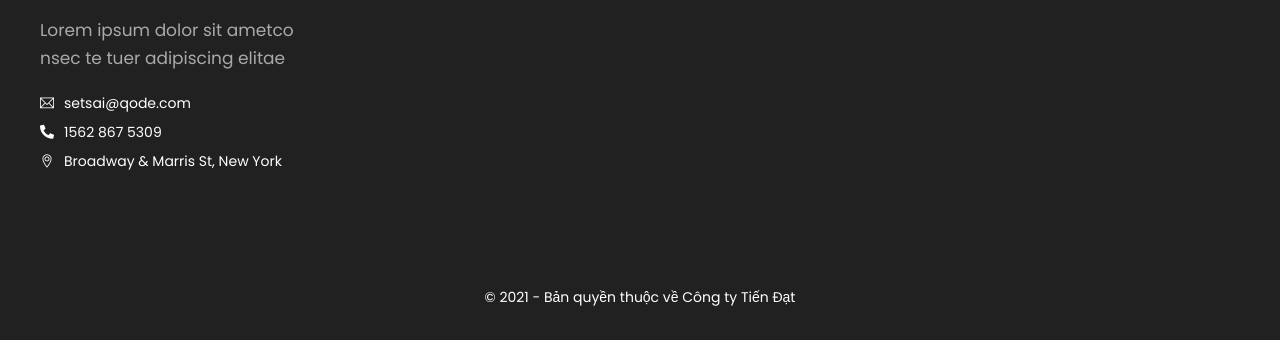
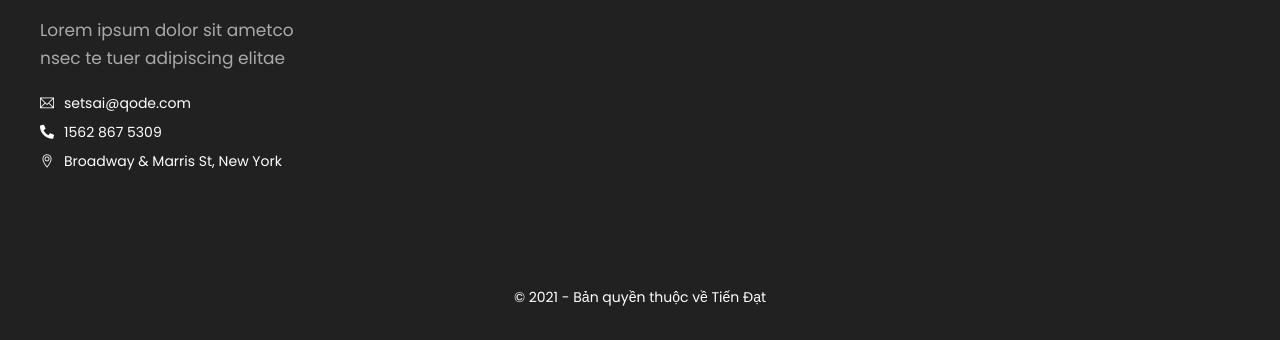
Before and after one commit to Hichaocau/Project_Web_winter, a plain HTML site: page index.html in a window 1280 px wide. Shown: the part 5321-5661 px from the top of the page. Drawn offline with nearby package versions, Linux system fonts and the light colour scheme.

Commit message:
Update index.html

```diff
--- a/index.html
+++ b/index.html
@@ -1000,7 +1000,7 @@
             </div>
             <div class="footer_bottom">
                 <div class="grid">
-                    <p class="footer_text">© 2021 - Bản quyền thuộc về Công ty Tiến Đạt</p>
+                    <p class="footer_text">© 2021 - Bản quyền thuộc về Tiến Đạt</p>
                 </div>
             </div>
             <div class="footer_chat">
```
